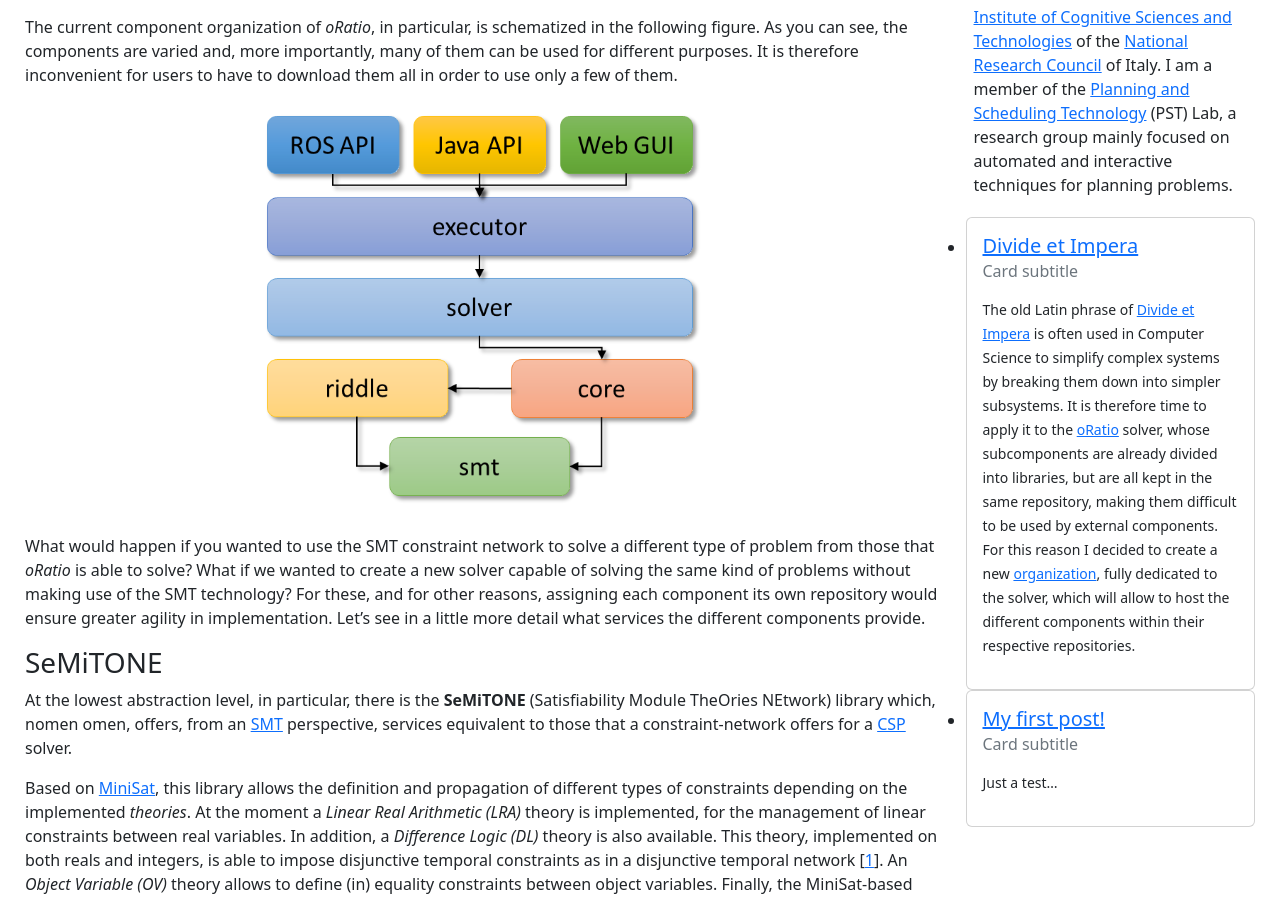
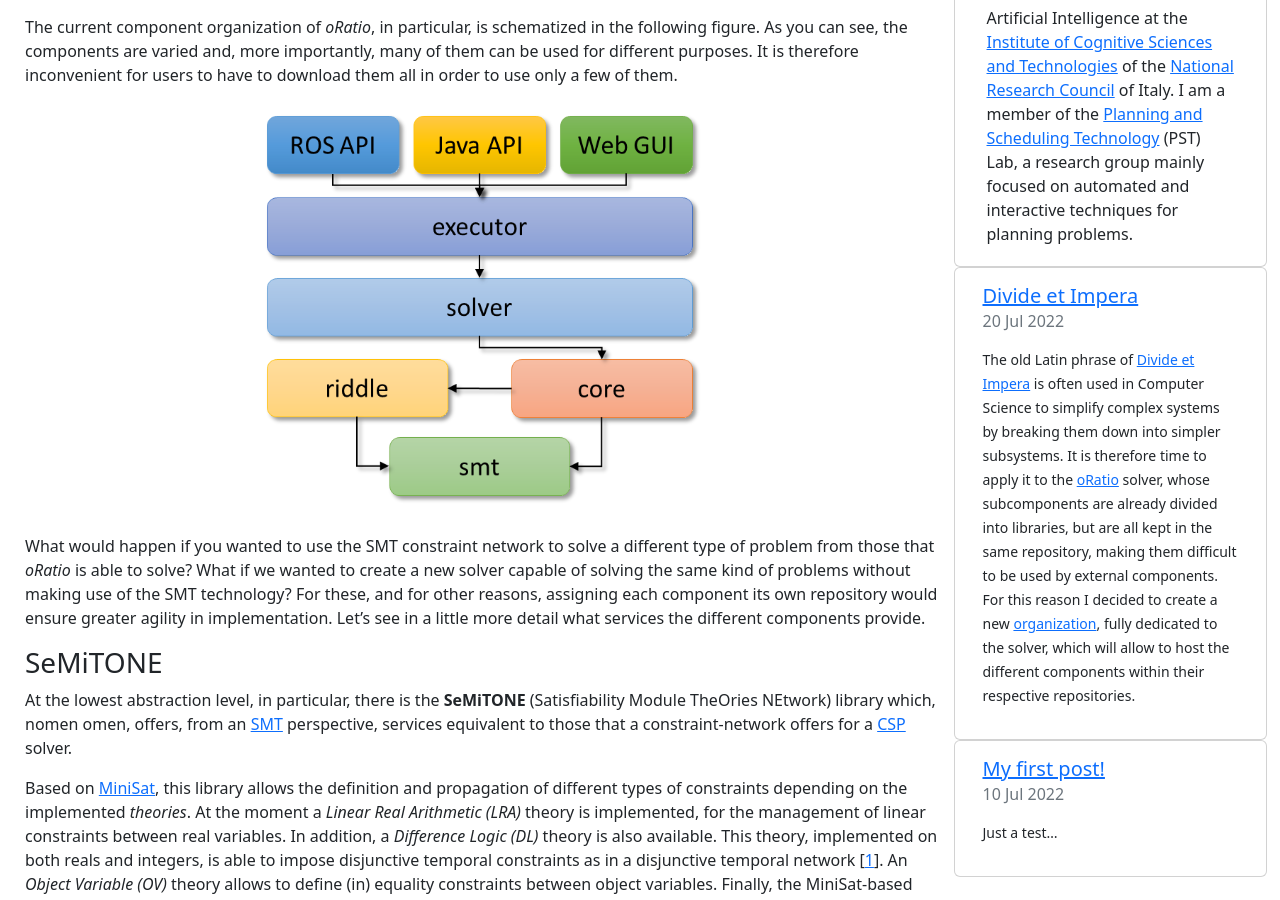
Before and after one commit to riccardodebenedictis/riccardodebenedictis.github.io, a Jekyll site: the page built from index.html, in a window 1280 px wide and 900 px high, scrolled down 288 px. Built offline with Jekyll 4.4.1, drawn with Linux system fonts in a browser that asks for light colours.

Commit message:
trying cards..

```diff
--- a/_includes/about.html
+++ b/_includes/about.html
@@ -1,5 +1,7 @@
+<div class="card">
     <div style="padding: 20px;" class="container-fluid">
-    <img style="float: left; width: 100; height: auto; border: 1px solid; box-shadow: 5px 10px 8px #888888; margin: 20px;" src="{{site.url}}/figures/face.png">
+        <img style="float: left; width: 100; height: auto; border: 1px solid; box-shadow: 5px 10px 8px #888888; margin: 20px;"
+            src="{{site.url}}/figures/face.png">
 
         Hi all! I am <em>{{site.name}}</em>. I am a researcher in Artificial Intelligence at the
         <a href="https://istc.cnr.it">Institute of Cognitive Sciences and Technologies</a>
@@ -9,3 +11,4 @@
         <a href="https://www.istc.cnr.it/it/group/pst">Planning and Scheduling Technology</a>
         (PST) Lab, a research group mainly focused on automated and interactive techniques for planning problems.
     </div>
+</div>
--- a/_includes/home.html
+++ b/_includes/home.html
@@ -36,21 +36,15 @@
                     {% include about.html %}
                 </div>
                 <div class="row">
-                    <ul>
                     {% for p in site.posts %}
-                        <li>
                     <div class="card">
                         <div class="card-body">
                             <h5 class="card-title"><a href="{{p.url}}">{{p.title}}</a></h5>
-                                    <h6 class="card-subtitle mb-2 text-muted">Card subtitle</h6>
+                            <h6 class="card-subtitle mb-2 text-muted">{{p.date | date_to_string}}</h6>
                             <p class="card-text"><small>{{p.excerpt}}</small></p>
                         </div>
                     </div>
-                            <!-- <h5><a href="{{p.url}}">{{p.title}}</a></h5>
-                            <small>{{p.excerpt}}</small> -->
-                        </li>
                     {% endfor %}
-                    </ul>
                 </div>
             </div>
         </div>
```
Lines whose indentation alone changed are shown as unchanged.
